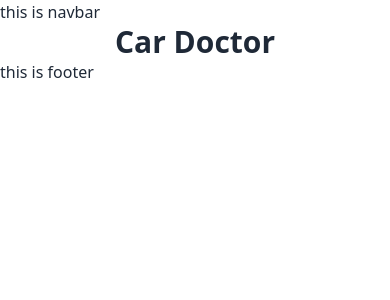
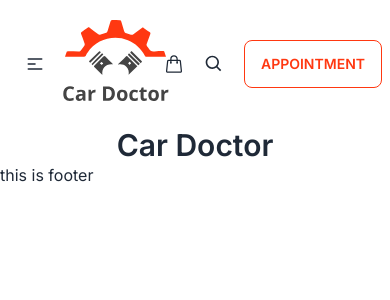
Before and after one commit to mashfikur/react-car-doctor, a React (Vite) app: page / in a window 390 px wide. Shown: the top 300 px of the page. Built offline with nearby package versions, Linux system fonts and the light colour scheme.

Commit message:
navbar created

```diff
--- a/package.json
+++ b/package.json
@@ -14,6 +14,7 @@
     "match-sorter": "^6.3.1",
     "react": "^18.2.0",
     "react-dom": "^18.2.0",
+    "react-icons": "^4.11.0",
     "react-router-dom": "^6.17.0",
     "sort-by": "^1.2.0"
   },
--- a/src/index.css
+++ b/src/index.css
@@ -1,3 +1,12 @@
+/* google fonts */
+
+@import url("https://fonts.googleapis.com/css2?family=Inter:wght@400;500;600;700&display=swap");
+/* google fonts */
+
 @tailwind base;
 @tailwind components;
 @tailwind utilities;
+
+body {
+  font-family: "Inter", sans-serif;
+}
--- a/src/shared/Navbar.jsx
+++ b/src/shared/Navbar.jsx
@@ -1,11 +1,72 @@
-
+import { HiOutlineShoppingBag } from "react-icons/hi2";
+import { BiSearch } from "react-icons/bi";
+import navLogo from "../assets/logo.svg";
+import { NavLink } from "react-router-dom";
 
 const Navbar = () => {
-    return (
-        <div>
-            <h3>this is navbar</h3>
+  const navLink = (
+    <>
+      <NavLink to="/">Home</NavLink>
+      <NavLink to="/demo">About</NavLink>
+      <NavLink to="/demo">Services</NavLink>
+      <NavLink to="/demo">Blog</NavLink>
+      <NavLink to="/demo">Contact</NavLink>
+    </>
+  );
+
+  return (
+    <div className="container mx-auto">
+      <div className="navbar bg-base-100 py-5 ">
+        <div className="navbar-start">
+          <div className="dropdown">
+            <label tabIndex={0} className="btn btn-ghost lg:hidden">
+              <svg
+                xmlns="http://www.w3.org/2000/svg"
+                className="h-5 w-5"
+                fill="none"
+                viewBox="0 0 24 24"
+                stroke="currentColor"
+              >
+                <path
+                  strokeLinecap="round"
+                  strokeLinejoin="round"
+                  strokeWidth="2"
+                  d="M4 6h16M4 12h8m-8 6h16"
+                />
+              </svg>
+            </label>
+            <ul
+              tabIndex={0}
+              className="menu menu-sm dropdown-content mt-3 z-[1] p-2 shadow bg-base-100 rounded-box w-52"
+            >
+              {navLink}
+            </ul>
+          </div>
+          <div>
+            <img src={navLogo} alt="" />
+          </div>
         </div>
-    );
+        <div className="navbar-center hidden lg:flex">
+          <ul className="menu menu-horizontal flex gap-4 text-[1rem] font-semibold ">
+            {navLink}
+          </ul>
+        </div>
+        <div className="navbar-end">
+          <div>
+            <div className="text-xl flex items-center gap-5">
+              <HiOutlineShoppingBag></HiOutlineShoppingBag>
+              <BiSearch></BiSearch>
+              <div>
+                <button className="btn btn-outline text-[#FF3811] hover:bg-[#FF3811] hover:text-white  hover:border-[#FF3811] border-[#FF3811] ">
+                Appointment
+                </button>
+              </div>
+            </div>
+          </div>
+        </div>
+      </div>
+    </div>
+  );
 };
 
 export default Navbar;
```
Also changed, not shown: 1 other file (tests, documents, lock files or other folders).
